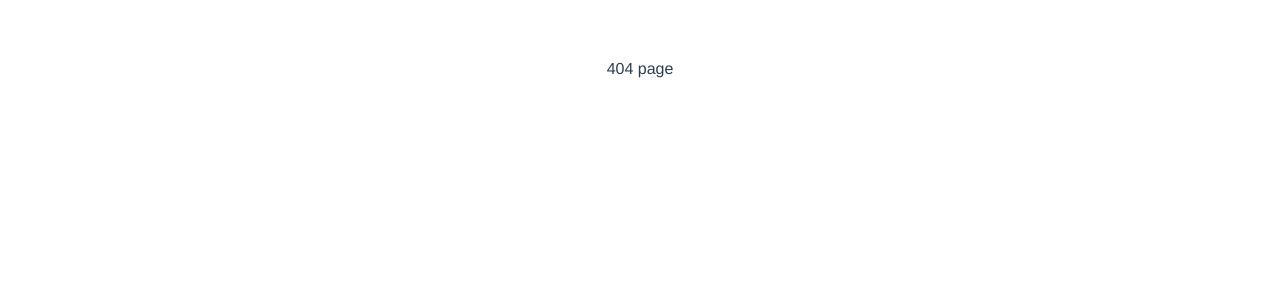
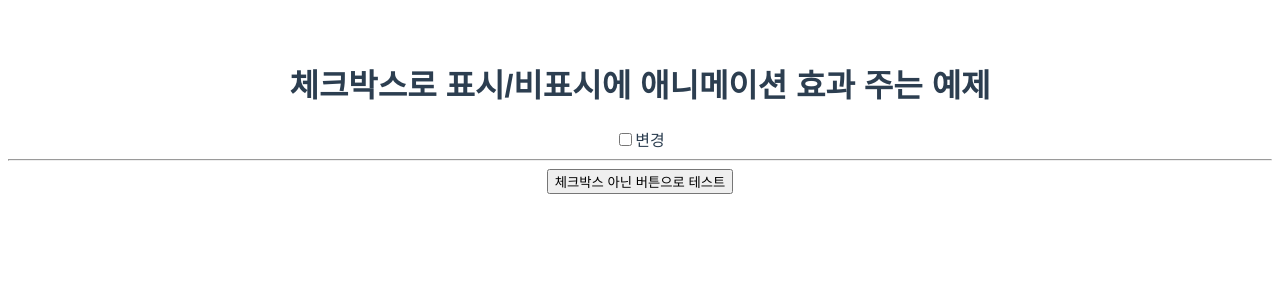
Before and after one commit to MinJaehyun/study-vue, a Vue app: page /transtest1 in a window 1280 px wide. Shown: the top 300 px of the page. Built offline with nearby package versions, Linux system fonts and the light colour scheme.

Commit message:
Add TransTest1

```diff
--- a/public/index.html
+++ b/public/index.html
@@ -12,6 +12,9 @@
     <!--      google.charts.load('current', {packages: ['corechart']});-->
     <!--      google.charts.setOnLoadCallback(drawBasic);-->
     <!--    </script>-->
+
+    <!-- 트윈맥스 라이브러리 로드 -->
+    <!--    <script src="https://cdnjs.cloudflare.com/ajax/libs/gsap/3.10.4/gsap.min.js"></script>-->
   </head>
   <body>
     <noscript>
--- /dev/null
+++ b/src/components/study/220528/TransTest1.vue
@@ -0,0 +1,64 @@
+<template>
+  <div>
+    <h1>체크박스로 표시/비표시에 애니메이션 효과 주는 예제</h1>
+    <label><input type="checkbox" v-model="aniCheck">변경</label>
+    <transition name="test">
+      <p v-if="aniCheck">체크박스가 true 이므로 표시 상태이다</p>
+      <!-- <p v-else>체크박스가 false 이므로 비표시 상태이다</p>-->
+    </transition>
+    <hr />
+    <button @click="aniCheck = !aniCheck">체크박스 아닌 버튼으로 테스트</button>
+    <transition name="toggleBtn">
+      <p v-if="aniCheck">Toggle</p>
+    </transition>
+  </div>
+</template>
+
+<script lang="ts">
+import { defineComponent } from 'vue';
+
+export default defineComponent({
+  name: 'TransTest1',
+  data() {
+    return {
+      aniCheck: false,
+    };
+  },
+  methods: {},
+});
+</script>
+<style scoped>
+.test-enter-active, .test-leave-active {
+  /*transition: 1.5s;*/
+  transition: opacity 1.5s;
+}
+.test-enter, .test-leave-to {
+  opacity: 0;
+  /*transform: translateY(20px);*/
+}
+.toggleBtn-enter-active, .toggleBtn-leave-active {
+  /*transition: 1.5s;*/
+  transition: opacity 1.5s;
+}
+.toggleBtn-enter, .toggleBtn-leave-to {
+  opacity: 0;
+  /*transform: translateY(20px);*/
+}
+</style>
+<!--
+1. v-enter 관련
+- v-enter 는 나타나기 전 상태
+- v-enter-action 는 나타나고 있는 상태
+- v-enter-to 는 나타난 상태 (v-enter-to 는 기본 상태이므로 설정 안한다)
+
+2. v-leave 관련
+- v-leave 는 사라지기 전의 상태
+- v-leave-active 는 사라지고 있는 상태
+- v-leave-to 는 사라진 상태
+-->
+
+<!--
+1. input checkbox 에 체크 시, true 값이 v-model 에 설정한 변수의 값으로 지정된다.
+2. transition 컴포넌트에 name 지정하면, 기본 v- 사용하지 않고 설정한 name 으로 지정하여 사용할 수 있다.
+3.
+-->
--- a/src/routes/index.ts
+++ b/src/routes/index.ts
@@ -31,9 +31,14 @@ import ReComputedTest4 from '@/components/study/220527/ReComputedTest4.vue';
 import ComputedTest5 from "@/components/study/220527/ComputedTest5.vue";
 import WatchTest1 from "@/components/study/220528/WatchTest1.vue";
 import WatchTest2 from "@/components/study/220528/WatchTest2.vue";
+import TransTest1 from "@/components/study/220528/TransTest1.vue";
 
 // routes 설정
 const routes = [
+  {
+    path: '/transtest1',
+    component: TransTest1,
+  },
   {
     path: '/watchtest2',
     component: WatchTest2,
```
